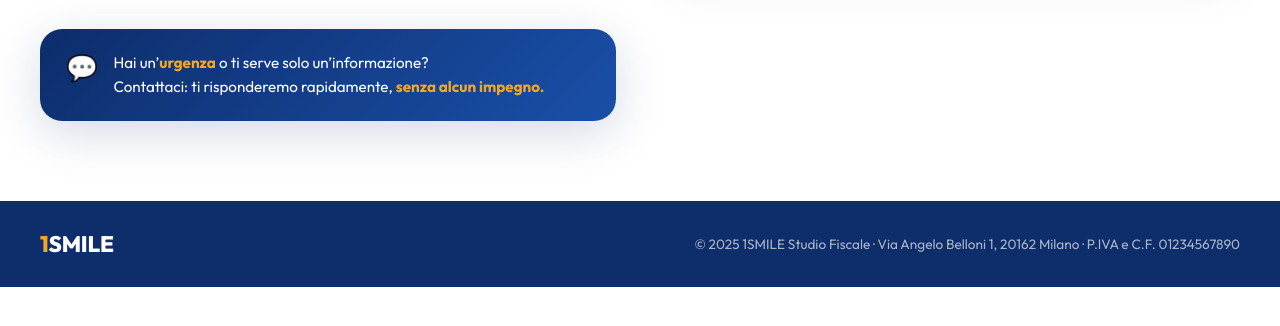
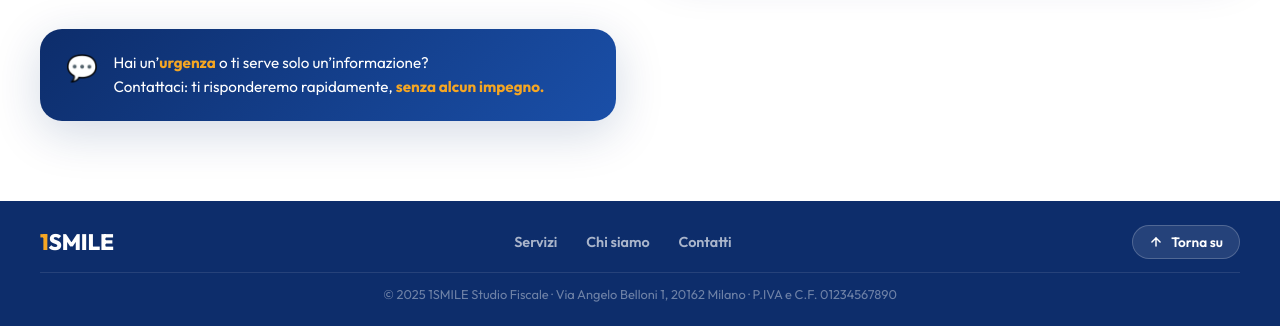
Before and after one commit to TeStephan8/1smiletest, a plain HTML site: page index.html in a window 1280 px wide. Shown: the part 3231-3557 px from the top of the page. Before the commit the page ends 3518 px from the top, so only its background shows below. Drawn offline with Linux system fonts and the light colour scheme.

Commit message:
Add files via upload

```diff
--- a/index.html
+++ b/index.html
@@ -124,11 +124,25 @@ nav{position:sticky;top:0;z-index:1000;background:var(--white);box-shadow:0 2px
 .urgency-box p em{font-style:normal;color:var(--gold);font-weight:700}
 
 /* FOOTER */
-footer{background:var(--blue-dark);color:rgba(255,255,255,.65);padding:2rem 1.5rem;font-size:.85rem}
-.footer-inner{max-width:1200px;margin:0 auto;display:flex;align-items:center;justify-content:space-between;flex-wrap:wrap;gap:1rem}
+footer{background:var(--blue-dark);color:rgba(255,255,255,.65);padding:1.5rem 1.5rem;font-size:.85rem}
+.footer-inner{max-width:1200px;margin:0 auto;display:flex;flex-direction:column;gap:.8rem}
+.footer-row{display:flex;align-items:center;justify-content:space-between;flex-wrap:wrap;gap:1rem}
 .footer-wordmark{font-size:1.4rem;font-weight:800;letter-spacing:-.01em;line-height:1}
 .fw-one{color:var(--gold)}
 .fw-smile{color:#fff}
+.footer-nav{display:flex;align-items:center;gap:1.8rem;flex-wrap:wrap}
+.footer-nav a{color:rgba(255,255,255,.65);font-weight:600;font-size:.9rem;transition:color .25s}
+.footer-nav a:hover{color:var(--gold)}
+.footer-top-btn{
+  display:flex;align-items:center;gap:.5rem;
+  background:rgba(255,255,255,.1);border:1px solid rgba(255,255,255,.2);
+  color:#fff;font-size:.85rem;font-weight:600;
+  padding:.45rem 1rem;border-radius:50px;cursor:pointer;
+  transition:background .25s,transform .25s;text-decoration:none;
+}
+.footer-top-btn:hover{background:var(--gold);color:var(--blue-dark);transform:translateY(-2px)}
+.footer-top-btn svg{width:14px;height:14px;stroke:currentColor;fill:none;stroke-width:2.5;stroke-linecap:round;stroke-linejoin:round}
+.footer-copy{text-align:center;padding-top:.8rem;border-top:1px solid rgba(255,255,255,.1);font-size:.8rem;color:rgba(255,255,255,.4)}
 
 /* MOBILE BOTTOM BAR */
 .mobile-bar{display:none}
@@ -150,6 +164,7 @@ footer{background:var(--blue-dark);color:rgba(255,255,255,.65);padding:2rem 1.5r
   .mobile-bar a.active,.mobile-bar a:hover{color:var(--blue-mid)}
   .mobile-bar svg{width:24px;height:24px;stroke:currentColor;fill:none;stroke-width:2;stroke-linecap:round;stroke-linejoin:round;transition:stroke .25s}
   body{padding-bottom:72px}
+  .footer-nav,.footer-top-btn{display:none}
 }
 
 /* RESPONSIVE */
@@ -390,8 +405,19 @@ footer{background:var(--blue-dark);color:rgba(255,255,255,.65);padding:2rem 1.5r
 <!-- FOOTER -->
 <footer>
   <div class="footer-inner">
-    <span class="footer-wordmark"><span class="fw-one">1</span><span class="fw-smile">SMILE</span></span>
-    <p>&copy; 2025 1SMILE Studio Fiscale &middot; Via Angelo Belloni 1, 20162 Milano &middot; P.IVA e C.F. 01234567890</p>
+    <div class="footer-row">
+      <span class="footer-wordmark"><span class="fw-one">1</span><span class="fw-smile">SMILE</span></span>
+      <div class="footer-nav">
+        <a href="#servizi">Servizi</a>
+        <a href="#chi-siamo">Chi siamo</a>
+        <a href="#contatti">Contatti</a>
+      </div>
+      <a href="#" class="footer-top-btn" id="footerTopBtn">
+        <svg viewBox="0 0 24 24"><line x1="12" y1="19" x2="12" y2="5"/><polyline points="5,12 12,5 19,12"/></svg>
+        Torna su
+      </a>
+    </div>
+    <p class="footer-copy">&copy; 2025 1SMILE Studio Fiscale &middot; Via Angelo Belloni 1, 20162 Milano &middot; P.IVA e C.F. 01234567890</p>
   </div>
 </footer>
 
@@ -456,6 +482,9 @@ window.addEventListener('scroll', () => {
     e.preventDefault();
     _navLinks.classList.toggle('open');
   });
+  document.getElementById('footerTopBtn').addEventListener('click', function(e){
+    e.preventDefault(); window.scrollTo({top:0,behavior:'smooth'});
+  });
   document.getElementById('scrollTopBtn').addEventListener('click', function(e){
     e.preventDefault();
     window.scrollTo({top:0, behavior:'smooth'});
```
